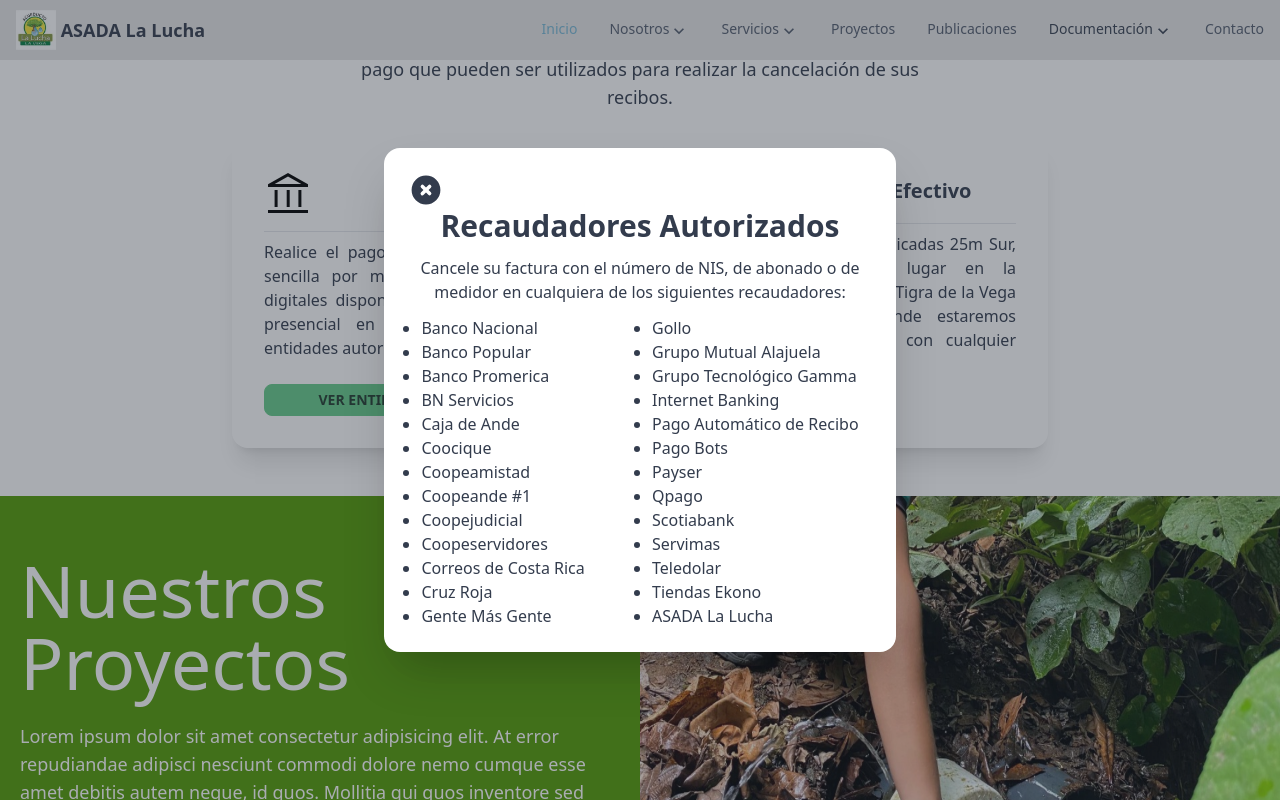
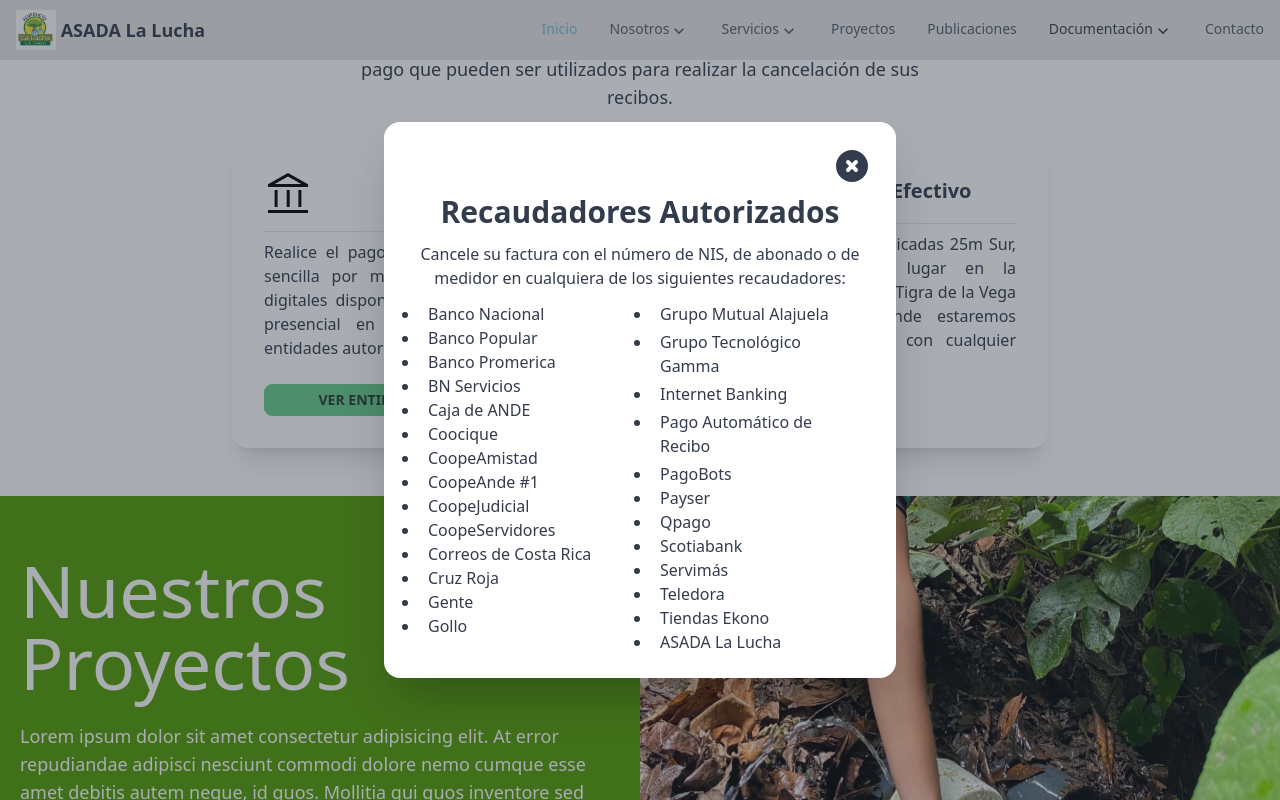
Before and after one commit to jurgen-alfaro/la-lucha, a React (Create React App) app in the folder frontend/: page / in a window 1280 px wide. Both pictures are taken after a click on the button "VER ENTIDADES AUTORIZADAS". Shown: the part 3113-3913 px from the top of the page. Built offline with nearby package versions, Linux system fonts and the light colour scheme; no server answers.

Commit message:
added links to ul element.

```diff
--- a/frontend/src/pages/sections/HomePayments.jsx
+++ b/frontend/src/pages/sections/HomePayments.jsx
@@ -1,4 +1,5 @@
 import { useState } from "react";
+import { Link } from "react-router-dom";
 
 function HomePayments() {
   const [isModalOpen, setIsModalOpen] = useState(false);
@@ -45,10 +46,10 @@
             </button>
             <div className={`modal ${isModalOpen ? "modal-open" : ""}  px-3`}>
               <div className='modal-box '>
-                <span className='cursor-pointer'>
+                <span className='cursor-pointer flex justify-end mb-2'>
                   <svg
                     xmlns='http://www.w3.org/2000/svg'
-                    className='h-9 w-9 z-50'
+                    className='h-10 w-10 z-50'
                     viewBox='0 0 20 20'
                     fill='currentColor'
                     onClick={closeModal}
@@ -71,36 +72,243 @@
                   <div className='grid grid-cols-2'>
                     <div>
                       <ul className='list-disc px-3 text-left'>
-                        <li>Banco Nacional</li>
-                        <li>Banco Popular</li>
-                        <li>Banco Promerica</li>
-                        <li>BN Servicios</li>
-                        <li>Caja de Ande</li>
-                        <li>Coocique</li>
-                        <li>Coopeamistad</li>
-                        <li>Coopeande #1</li>
-                        <li>Coopejudicial </li>
-                        <li>Coopeservidores</li>
-                        <li>Correos de Costa Rica</li>
-                        <li>Cruz Roja</li>
-                        <li>Gente Más Gente</li>
+                        <li>
+                          <a
+                            href='https://www.bncr.fi.cr/'
+                            target='_blank'
+                            className='hover:bg-slate-50 rounded-full p-1 px-2'
+                          >
+                            Banco Nacional
+                          </a>
+                        </li>
+                        <li>
+                          <a
+                            href='https://www.bancopopular.fi.cr/'
+                            target='_blank'
+                            className='hover:bg-slate-50 rounded-full py-1 px-2'
+                          >
+                            Banco Popular
+                          </a>
+                        </li>
+                        <li>
+                          <a
+                            href='https://www.promerica.fi.cr/'
+                            target='_blank'
+                            className='hover:bg-slate-50 rounded-full py-1 px-2'
+                          >
+                            Banco Promerica
+                          </a>
+                        </li>
+                        <li>
+                          <a
+                            href='https://bnservicios.bncr.fi.cr/'
+                            target='_blank'
+                            className='hover:bg-slate-50 rounded-full py-1 px-2'
+                          >
+                            BN Servicios
+                          </a>
+                        </li>
+                        <li>
+                          <a
+                            href='https://www.cajadeande.fi.cr/'
+                            target='_blank'
+                            className='hover:bg-slate-50 rounded-full py-1 px-2'
+                          >
+                            Caja de ANDE
+                          </a>
+                        </li>
+                        <li>
+                          <a
+                            href='https://coocique.fi.cr/'
+                            target='_blank'
+                            className='hover:bg-slate-50 rounded-full py-1 px-2'
+                          >
+                            Coocique
+                          </a>
+                        </li>
+                        <li>
+                          <a
+                            href='https://coopeamistadrl.com/servicios/pago-servicios-publicos/'
+                            target='_blank'
+                            className='hover:bg-slate-50 rounded-full py-1 px-2'
+                          >
+                            CoopeAmistad
+                          </a>
+                        </li>
+                        <li>
+                          <a
+                            href='https://www.coopeande1.com/'
+                            target='_blank'
+                            className='hover:bg-slate-50 rounded-full py-1 px-2'
+                          >
+                            CoopeAnde #1
+                          </a>
+                        </li>
+                        <li>
+                          <a
+                            href='https://www.coopejudicial.fi.cr/'
+                            target='_blank'
+                            className='hover:bg-slate-50 rounded-full py-1 px-2'
+                          >
+                            CoopeJudicial
+                          </a>
+                        </li>
+                        <li>
+                          <a
+                            href='https://www.coopeservidores.fi.cr/es/'
+                            target='_blank'
+                            className='hover:bg-slate-50 rounded-full py-1 px-2'
+                          >
+                            CoopeServidores
+                          </a>
+                        </li>
+                        <li>
+                          <a
+                            href='https://correos.go.cr/personas/'
+                            target='_blank'
+                            className='hover:bg-slate-50 rounded-full py-1 px-2'
+                          >
+                            Correos de Costa Rica
+                          </a>
+                        </li>
+                        <li>
+                          <a
+                            href='https://www.cruzroja.or.cr/'
+                            target='_blank'
+                            className='hover:bg-slate-50 rounded-full py-1 px-2'
+                          >
+                            Cruz Roja
+                          </a>
+                        </li>
+                        <li>
+                          <a
+                            href='https://www.gente.sv/'
+                            target='_blank'
+                            className='hover:bg-slate-50 rounded-full py-1 px-2'
+                          >
+                            Gente
+                          </a>
+                        </li>
+                        <li>
+                          <a
+                            href='https://www.gollotienda.com/golloservicios'
+                            target='_blank'
+                            className='hover:bg-slate-50 rounded-full py-1 px-2'
+                          >
+                            Gollo
+                          </a>
+                        </li>
                       </ul>
                     </div>
                     <div>
                       <ul className='list-disc px-3 text-left'>
-                        <li>Gollo</li>
-                        <li>Grupo Mutual Alajuela</li>
-                        <li>Grupo Tecnológico Gamma</li>
-                        <li>Internet Banking</li>
-                        <li>Pago Automático de Recibo</li>
-                        <li>Pago Bots</li>
-                        <li>Payser</li>
-                        <li>Qpago</li>
-                        <li>Scotiabank</li>
-                        <li>Servimas</li>
-                        <li>Teledolar</li>
-                        <li>Tiendas Ekono</li>
-                        <li>ASADA La Lucha</li>
+                        <li>
+                          <a
+                            href='https://www.grupomutual.fi.cr/'
+                            target='_blank'
+                            className='hover:bg-slate-50 rounded-full py-1 px-2'
+                          >
+                            Grupo Mutual Alajuela
+                          </a>
+                        </li>
+                        <li className='hover:bg-slate-50 rounded-full py-1 px-2'>
+                          <a
+                            href='https://payweb.grupotecnologicocr.net/'
+                            target='_blank'
+                          >
+                            Grupo Tecnológico Gamma
+                          </a>
+                        </li>
+                        <li>
+                          <a
+                            href='https://www.bncr.fi.cr/banca-en-linea'
+                            target='_blank'
+                            className='hover:bg-slate-50 rounded-full py-1 px-2'
+                          >
+                            Internet Banking
+                          </a>
+                        </li>
+
+                        <li className='hover:bg-slate-50 rounded-full py-1 px-2'>
+                          <a
+                            href='https://www.baccredomatic.com/es-cr/personas/pagos-automaticos'
+                            target='_blank'
+                          >
+                            Pago Automático de Recibo
+                          </a>
+                        </li>
+                        <li>
+                          <a
+                            href='https://www.facebook.com/Pagobotscr/'
+                            target='_blank'
+                            className='hover:bg-slate-50 rounded-full py-1 px-2'
+                          >
+                            PagoBots
+                          </a>
+                        </li>
+                        <li>
+                          <a
+                            href='https://www.facebook.com/PayserCR'
+                            target='_blank'
+                            className='hover:bg-slate-50 rounded-full py-1 px-2'
+                          >
+                            Payser
+                          </a>
+                        </li>
+                        <li>
+                          <a
+                            href='http://www.qpago.com/'
+                            target='_blank'
+                            className='hover:bg-slate-50 rounded-full py-1 px-2'
+                          >
+                            Qpago
+                          </a>
+                        </li>
+                        <li>
+                          <a
+                            href='https://www.scotiabankcr.com/acerca/canales/pago-servicios-publicos.aspx'
+                            target='_blank'
+                            className='hover:bg-slate-50 rounded-full py-1 px-2'
+                          >
+                            Scotiabank
+                          </a>
+                        </li>
+                        <li>
+                          <a
+                            href='https://www.coopeservidores.fi.cr/uploads/CMS/Reglamento/aed7b69e72b6e831f879457fe5e88dfeb173e187.pdf'
+                            target='_blank'
+                            className='hover:bg-slate-50 rounded-full py-1 px-2'
+                          >
+                            Servimás
+                          </a>
+                        </li>
+                        <li>
+                          <a
+                            href='https://teledolar.com/'
+                            target='_blank'
+                            className='hover:bg-slate-50 rounded-full py-1 px-2'
+                          >
+                            Teledora
+                          </a>
+                        </li>
+                        <li>
+                          <a
+                            href='https://www.tiendasekono.com/pague-servicios'
+                            target='_blank'
+                            className='hover:bg-slate-50 rounded-full py-1 px-2'
+                          >
+                            Tiendas Ekono
+                          </a>
+                        </li>
+                        <li>
+                          <Link
+                            to='/contacto'
+                            className='hover:bg-slate-50 rounded-full py-1 px-2'
+                            onClick={closeModal}
+                          >
+                            ASADA La Lucha
+                          </Link>
+                        </li>
                       </ul>
                     </div>
                   </div>
```
